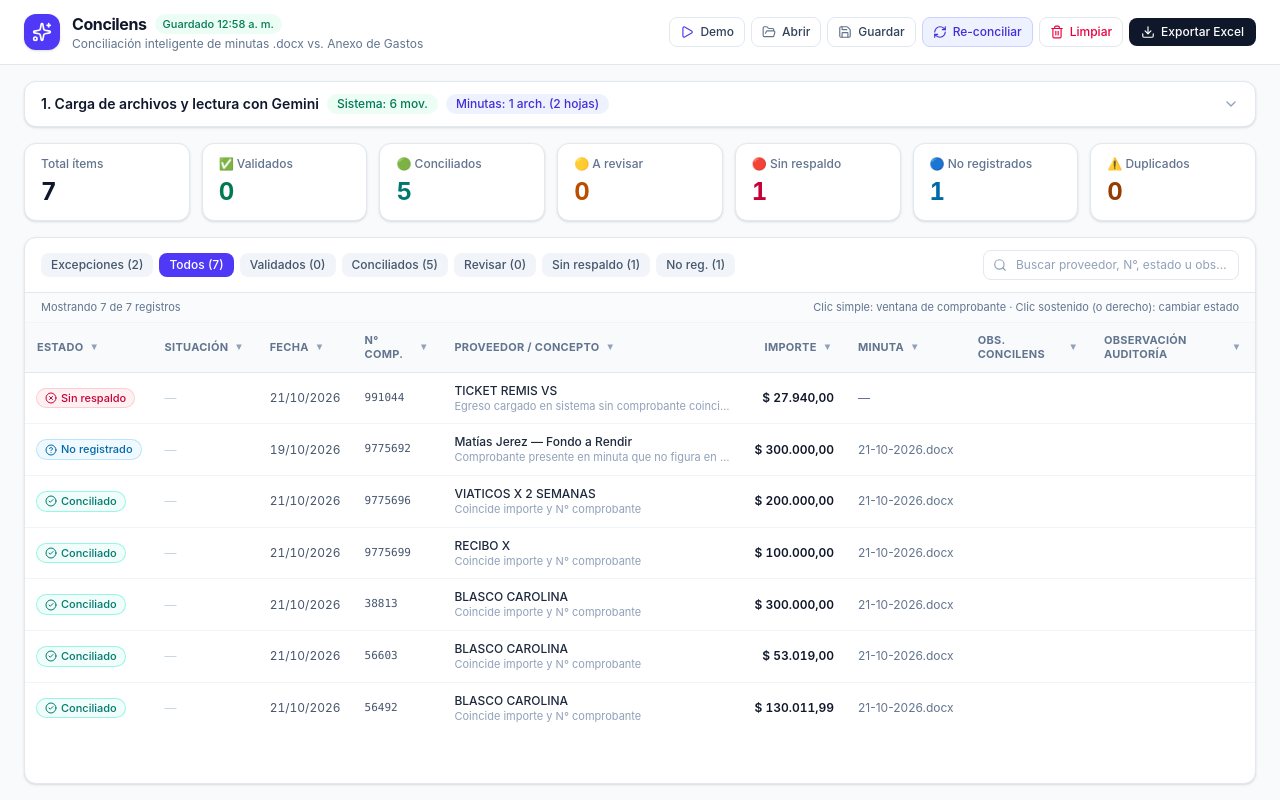
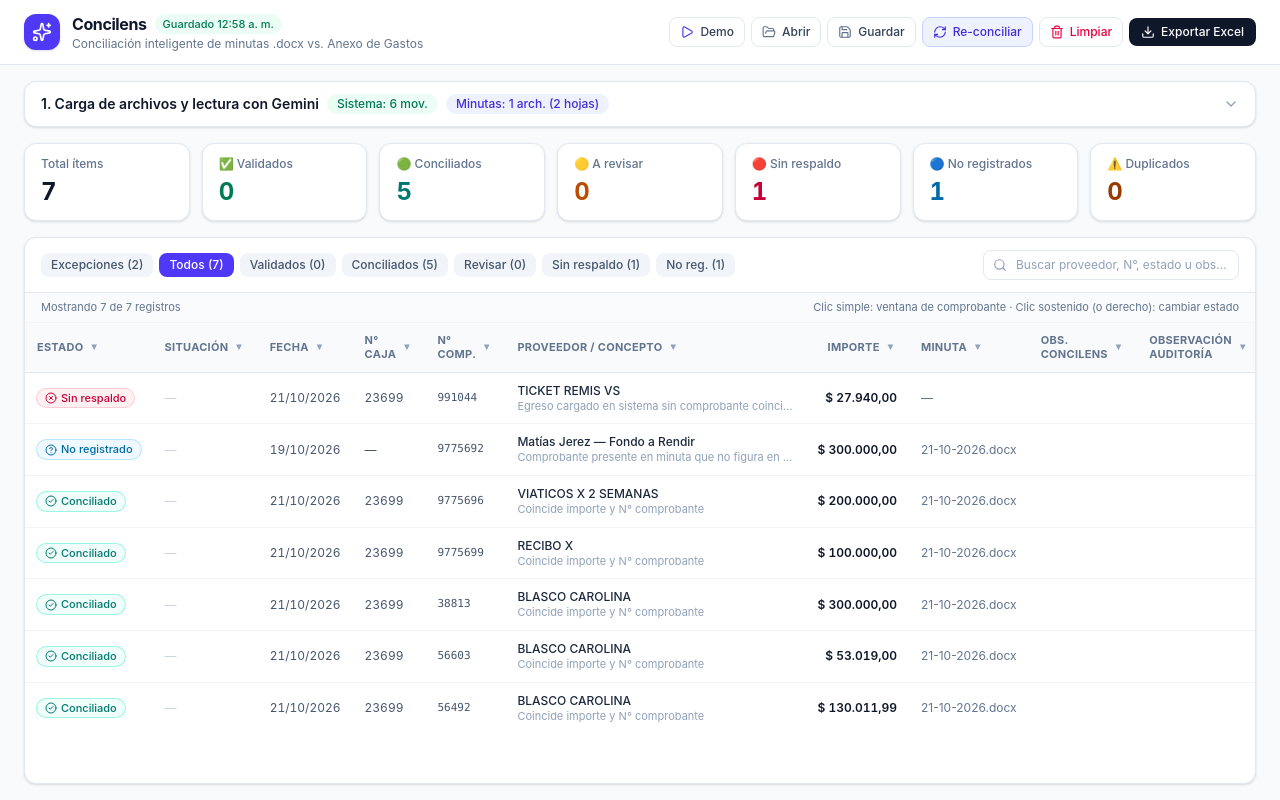
Before and after one commit to Dendaime/Concilens, a React (Vite) app: page / in a window 1280 px wide. Both pictures are taken after a click on the button "Demo". Built offline with nearby package versions, Linux system fonts and the light colour scheme.

Commit message:
feat: add N° Caja column to main table with filter support

```diff
--- a/src/App.tsx
+++ b/src/App.tsx
@@ -54,6 +54,7 @@ type ColumnKey =
   | 'estado'
   | 'situacion'
   | 'fecha'
+  | 'caja'
   | 'numero'
   | 'proveedor'
   | 'importe'
@@ -65,6 +66,7 @@ const COLUMN_DEFS: Array<{ key: ColumnKey; label: string; alignRight?: boolean }
   { key: 'estado', label: 'Estado' },
   { key: 'situacion', label: 'Situación' },
   { key: 'fecha', label: 'Fecha' },
+  { key: 'caja', label: 'N° Caja' },
   { key: 'numero', label: 'N° Comp.' },
   { key: 'proveedor', label: 'Proveedor / Concepto' },
   { key: 'importe', label: 'Importe', alignRight: true },
@@ -186,6 +188,7 @@ export default function App() {
     estado: '',
     situacion: '',
     fecha: '',
+    caja: '',
     numero: '',
     proveedor: '',
     importe: '',
@@ -197,6 +200,7 @@ export default function App() {
     estado: [],
     situacion: [],
     fecha: [],
+    caja: [],
     numero: [],
     proveedor: [],
     importe: [],
@@ -834,6 +838,8 @@ export default function App() {
       }
       case 'fecha':
         return [sys?.fecha ?? rec?.fecha ?? '(Sin fecha)'];
+      case 'caja':
+        return [sys?.caja || '(Sin caja)'];
       case 'numero':
         return [sys?.numero || rec?.nroComprobante || '(Sin número)'];
       case 'proveedor':
@@ -879,6 +885,7 @@ export default function App() {
       estado: '',
       situacion: '',
       fecha: '',
+      caja: '',
       numero: '',
       proveedor: '',
       importe: '',
@@ -890,6 +897,7 @@ export default function App() {
       estado: [],
       situacion: [],
       fecha: [],
+      caja: [],
       numero: [],
       proveedor: [],
       importe: [],
@@ -956,7 +964,7 @@ export default function App() {
         it.auditorNote,
         it.auditField ?? '',
         ...it.systemMovements.map(
-          (m) => `${m.numero} ${m.razonSocial} ${m.descripcion} ${m.balance} ${m.fecha} ${m.total}`
+          (m) => `${m.numero} ${m.caja} ${m.razonSocial} ${m.descripcion} ${m.balance} ${m.fecha} ${m.total}`
         ),
         ...it.receipts.map(
           (r) =>
@@ -1679,6 +1687,9 @@ export default function App() {
                         <td className="whitespace-nowrap px-3 py-2.5 text-slate-600 tabular-nums">
                           {sys?.fecha ?? rec?.fecha ?? '—'}
                         </td>
+                        <td className="whitespace-nowrap px-3 py-2.5 text-slate-600 tabular-nums">
+                          {sys?.caja || '—'}
+                        </td>
                         <td className="whitespace-nowrap px-3 py-2.5 font-mono text-[11px] text-slate-600">
                           {sys?.numero || rec?.nroComprobante || '—'}
                         </td>
```
